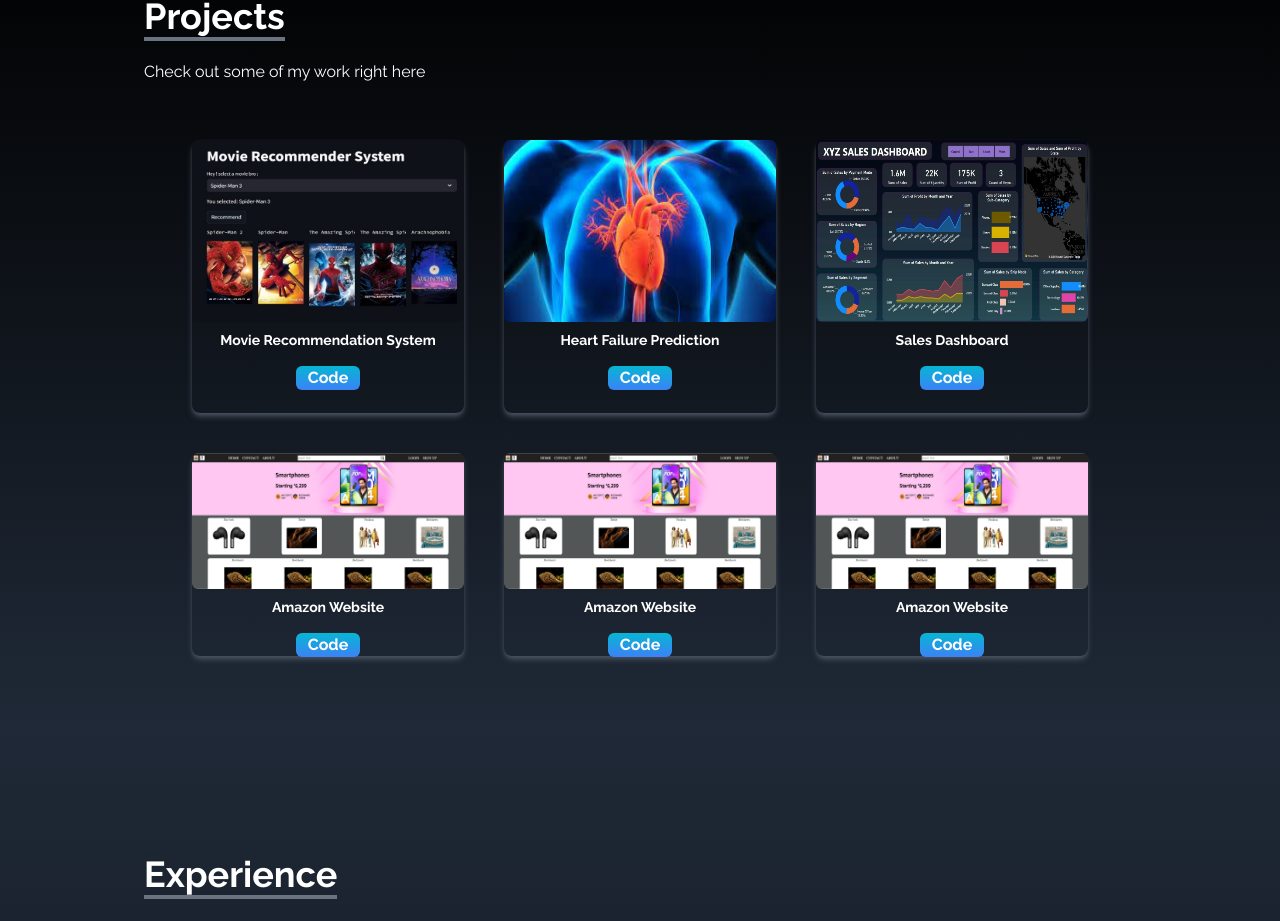
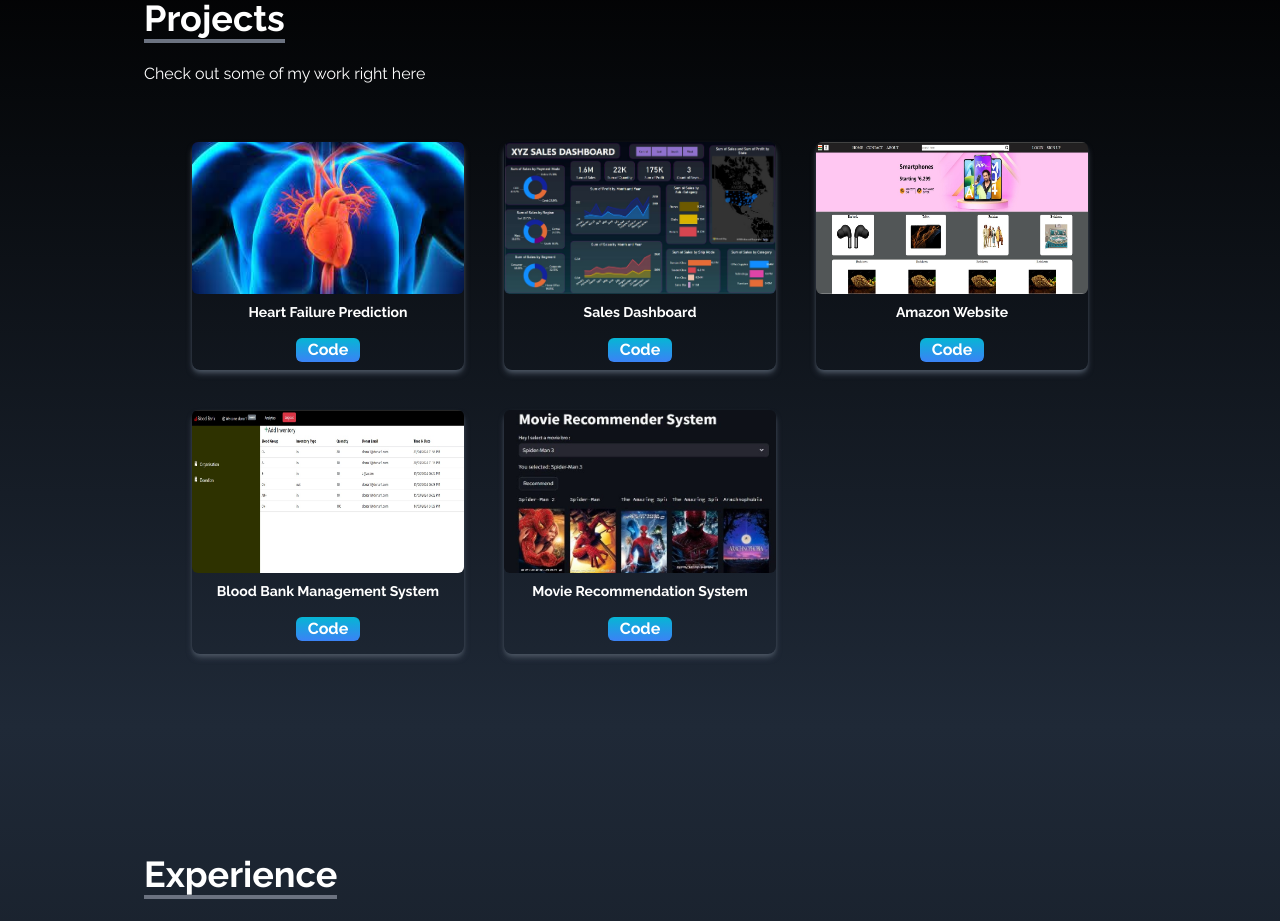
Before and after one commit to sidjain13/my_portfolio, a React (Create React App) app: page / in a window 1280 px wide. Shown: the part 1674-2595 px from the top of the page. Built offline with nearby package versions, Linux system fonts and the light colour scheme.

Commit message:
blood bank porject added

```diff
--- a/src/components/Portfolio.jsx
+++ b/src/components/Portfolio.jsx
@@ -10,17 +10,12 @@
 import heart from "../assets/portfolio/heart.jpg"
 import sales from "../assets/portfolio/sales.jpg"
 import movie from "../assets/portfolio/movie.jpg"
+import bloodBank from "../assets/portfolio/bloodBank.jpg"
 
 const Portfolio = () => {
 
     const portfolios=[
-        {
-            id:1,
-            src:movie,
-            title:'Movie Recommendation System' ,
-            demo:'https://github.com/sidjain13/movie-recommendation-system1'
 
-        },
         {
             id:2,
             src:heart,
@@ -41,19 +36,20 @@
 
         },
         {
-            id:4,
-            src:amazon,
-            title:'Amazon Website' ,
-            demo:'https://github.com/sidjain13/ecommerce-using-php./tree/main'
+            id:5,
+            src:bloodBank,
+            title:'Blood Bank Management System' ,
+            demo:'https://github.com/sidjain13/Blood-Bank-Management-System-Using-MERN/tree/main'
 
         },
         {
-            id:4,
-            src:amazon,
-            title:'Amazon Website' ,
-            demo:'https://github.com/sidjain13/ecommerce-using-php./tree/main'
+            id:1,
+            src:movie,
+            title:'Movie Recommendation System' ,
+            demo:'https://github.com/sidjain13/movie-recommendation-system1'
 
         },
+
 
     ]
   return (
```
Also changed, not shown: src/assets/portfolio/bloodBank.jpg (added), src/assets/portfolio/movie.jpg.
